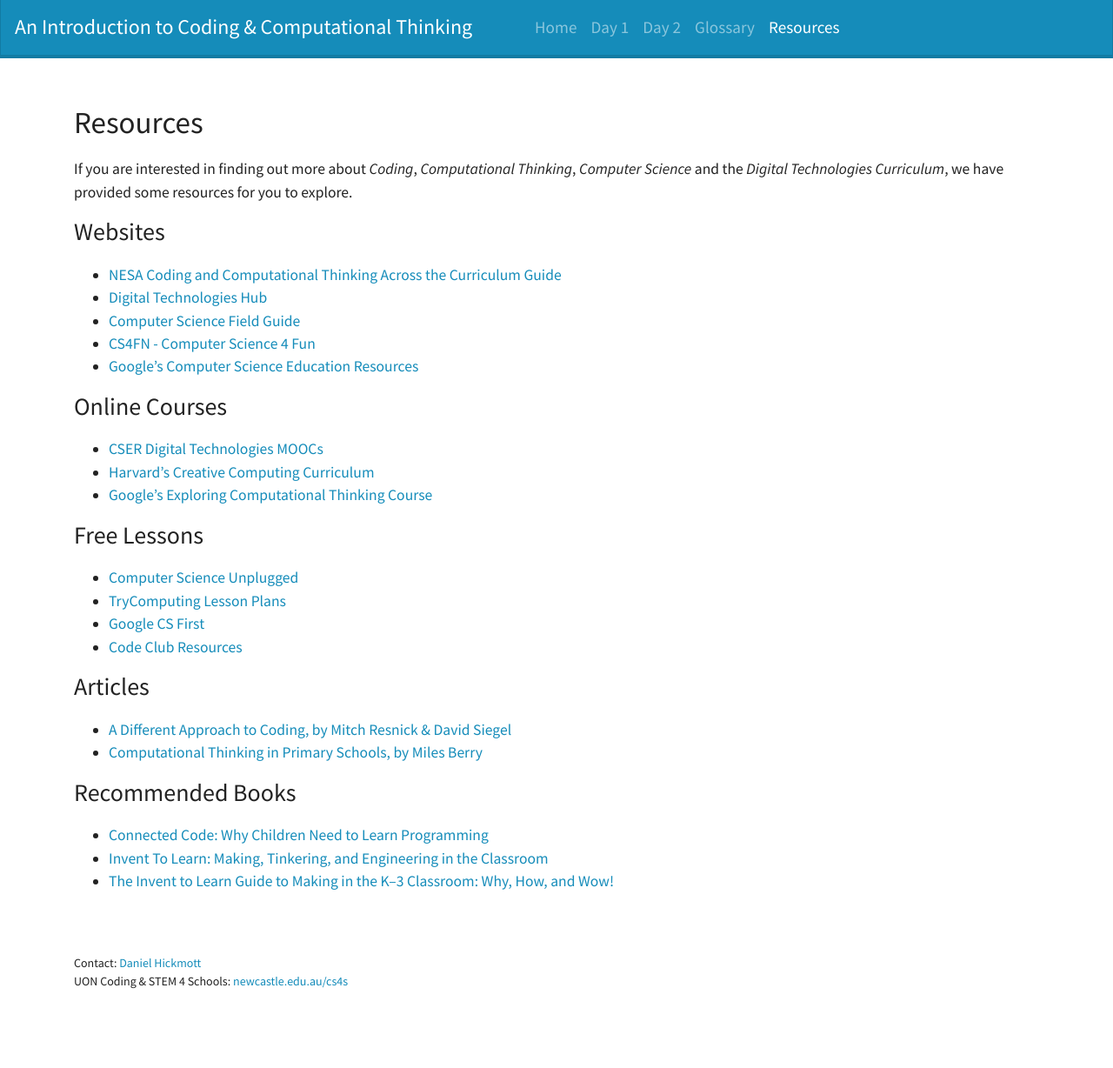
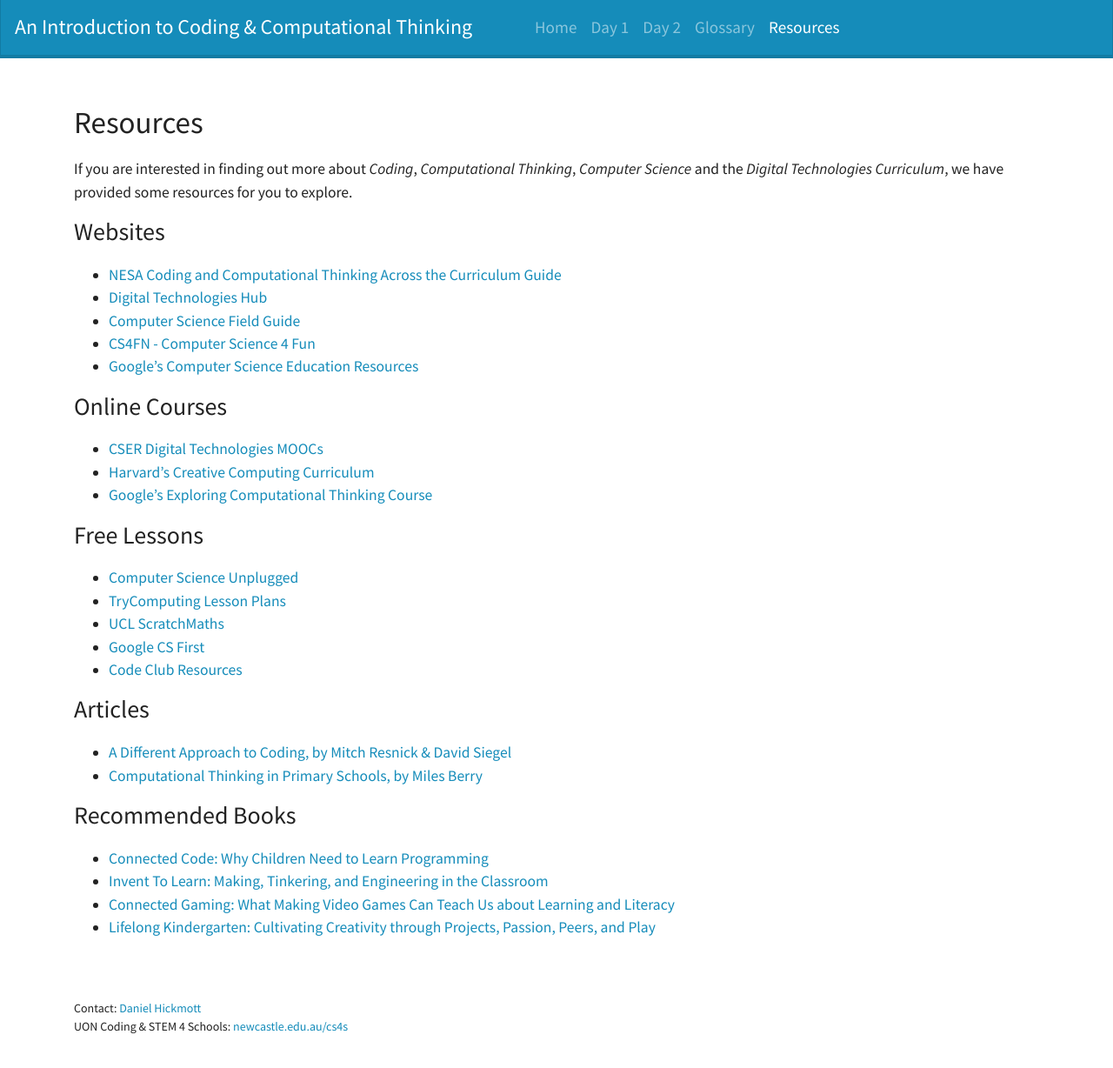
Before and after one commit to cs4s/intro-2018, a Jekyll site: the page built from resources.md, in a window 1280 px wide and 1261 px high. Shown: the top 1228 px of the window at 87% size. Built offline with Jekyll 4.4.1, drawn with Linux system fonts in a browser that asks for light colours.

Commit message:
Changes resources page to include updated links

```diff
--- a/resources.md
+++ b/resources.md
@@ -26,6 +26,7 @@ If you are interested in finding out more about *Coding*, *Computational Thinkin
 
 - [Computer Science Unplugged](http://csunplugged.org/){:target="_blank"}
 - [TryComputing Lesson Plans](http://www.trycomputing.org/inspire){:target="_blank"}
+- [UCL ScratchMaths](http://www.ucl.ac.uk/ioe/research/projects/scratchmaths){:target="_blank"}
 - [Google CS First](https://www.cs-first.com/){:target="_blank"}
 - [Code Club Resources](http://projects.codeclubworld.org/en-GB/){:target="_blank"}
 
@@ -38,4 +39,5 @@ If you are interested in finding out more about *Coding*, *Computational Thinkin
 
 - [Connected Code: Why Children Need to Learn Programming](https://mitpress.mit.edu/connected-code){:target="_blank"}
 - [Invent To Learn: Making, Tinkering, and Engineering in the Classroom](http://inventtolearn.com/){:target="_blank"}
-- [The Invent to Learn Guide to Making in the K–3 Classroom: Why, How, and Wow!](http://cmkpress.com/the-invent-to-learn-guide-to-making-in-the-k-3-classroom/){:target="_blank"}
+- [Connected Gaming: What Making Video Games Can Teach Us about Learning and Literacy](https://mitpress.mit.edu/books/connected-gaming){:target="_blank"}
+- [Lifelong Kindergarten: Cultivating Creativity through Projects, Passion, Peers, and Play](https://mitpress.mit.edu/books/lifelong-kindergarten){:target="_blank"}
```
